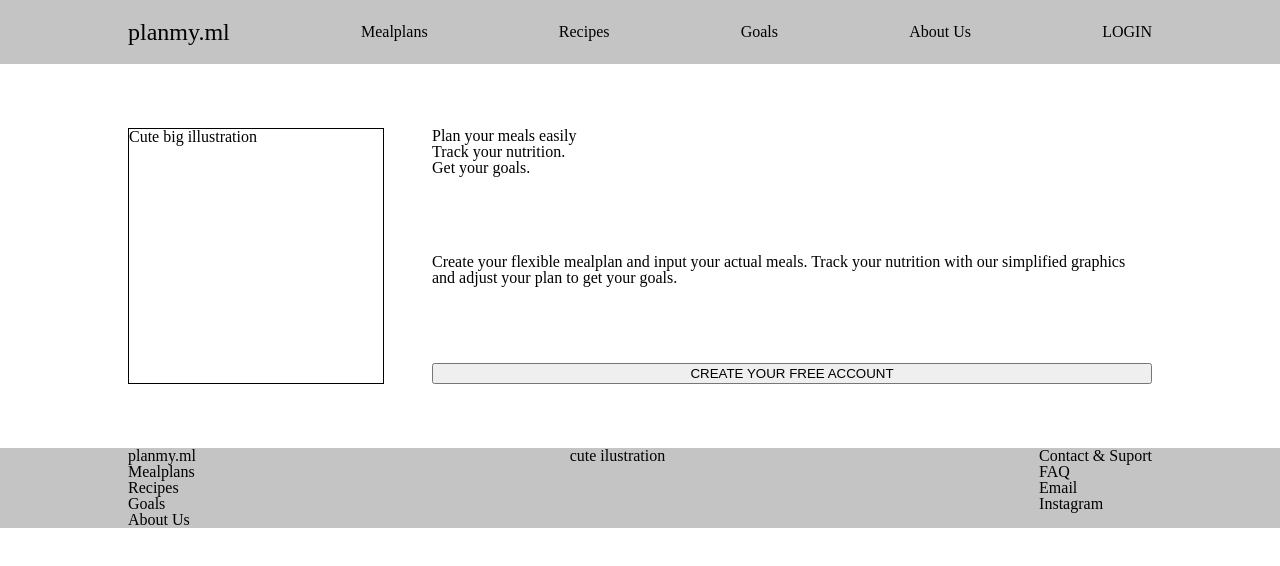
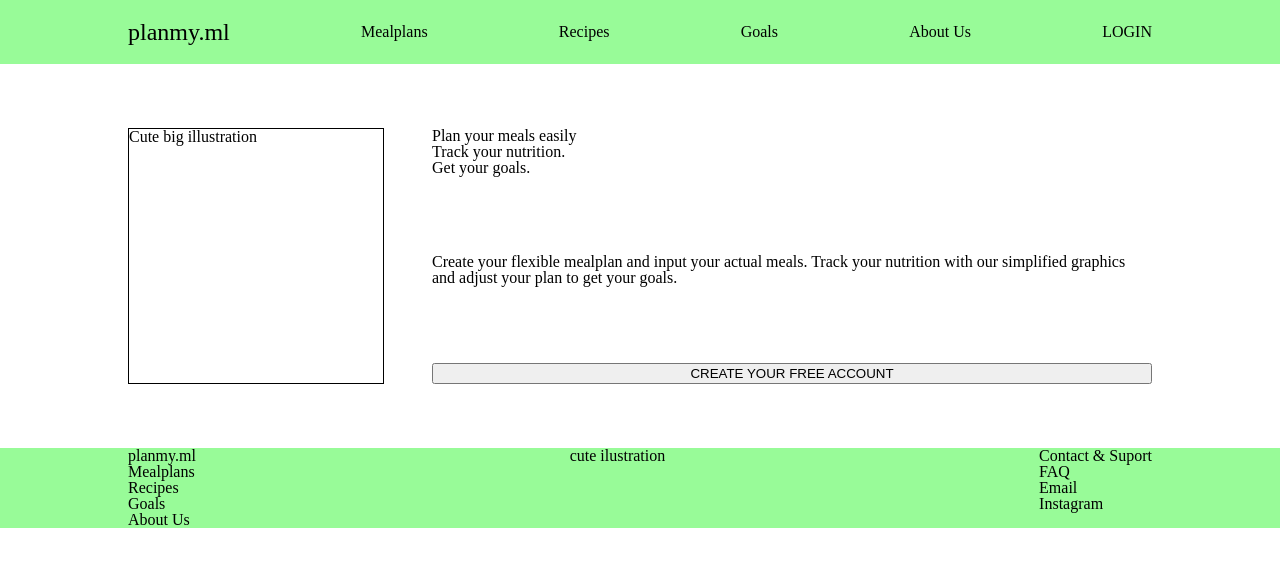
Before and after one commit to CS353T11/CS353TeamProject, a React (Create React App) app: page / in a window 1280 px wide. Shown: the top 566 px of the page. Built offline with nearby package versions, Linux system fonts and the light colour scheme.

Commit message:
colour edits

```diff
--- a/src/App.css
+++ b/src/App.css
@@ -50,7 +50,7 @@ table {
   width: 100%;
   height: 64px;
   padding: 0 128px 0 128px;
-  background-color: #C4C4C4;
+  background-color: palegreen;
   display: flex;
   align-items: center;
   justify-content: space-between;
@@ -71,7 +71,7 @@ table {
 .footer {
   padding: 0 128px 0 128px;
   display: flex;
-  background-color: #C4C4C4;
+  background-color: palegreen;
   justify-content: space-between;
 }
 
```
Also changed, not shown: 1 other file (tests, documents, lock files or other folders).
